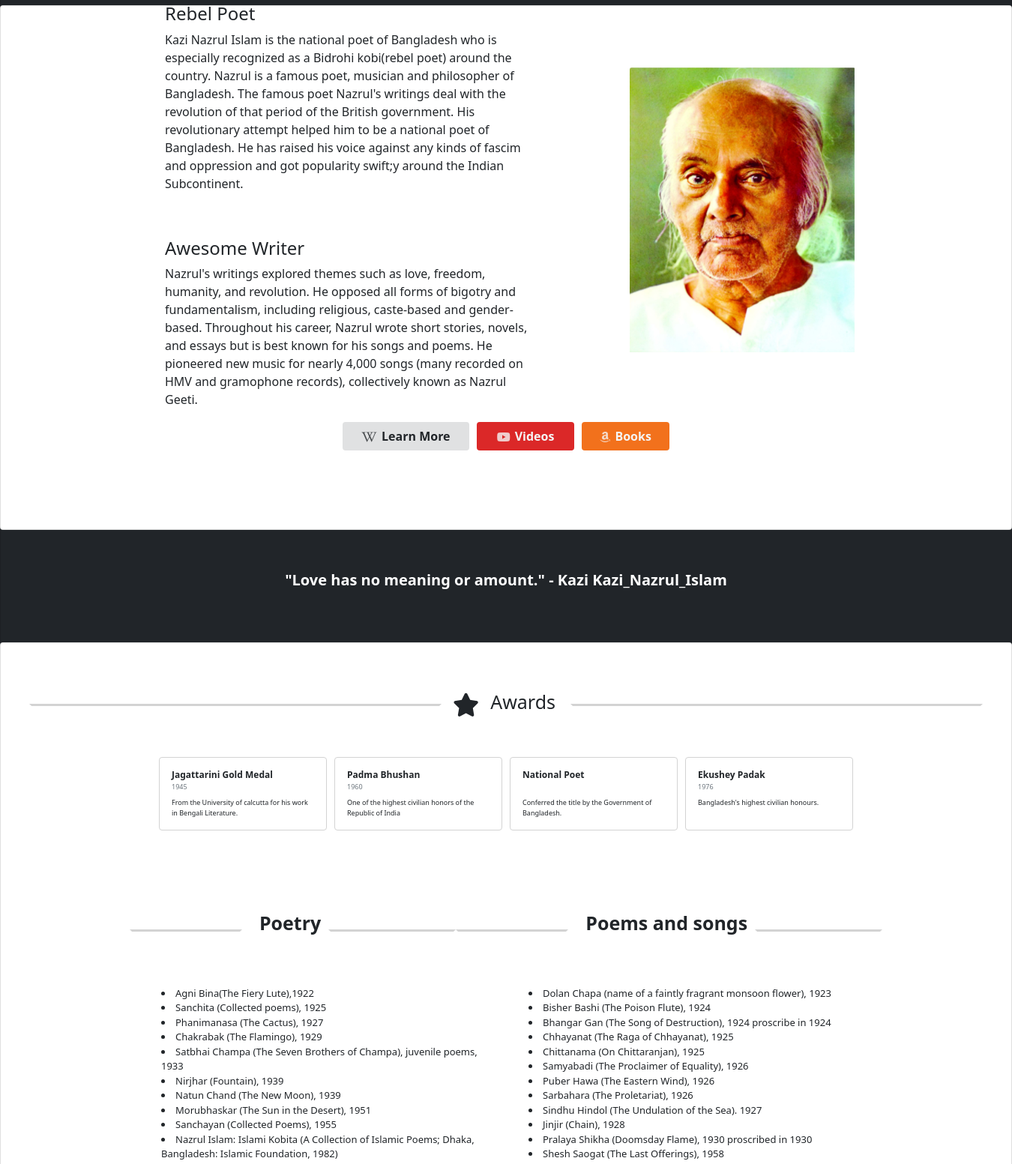
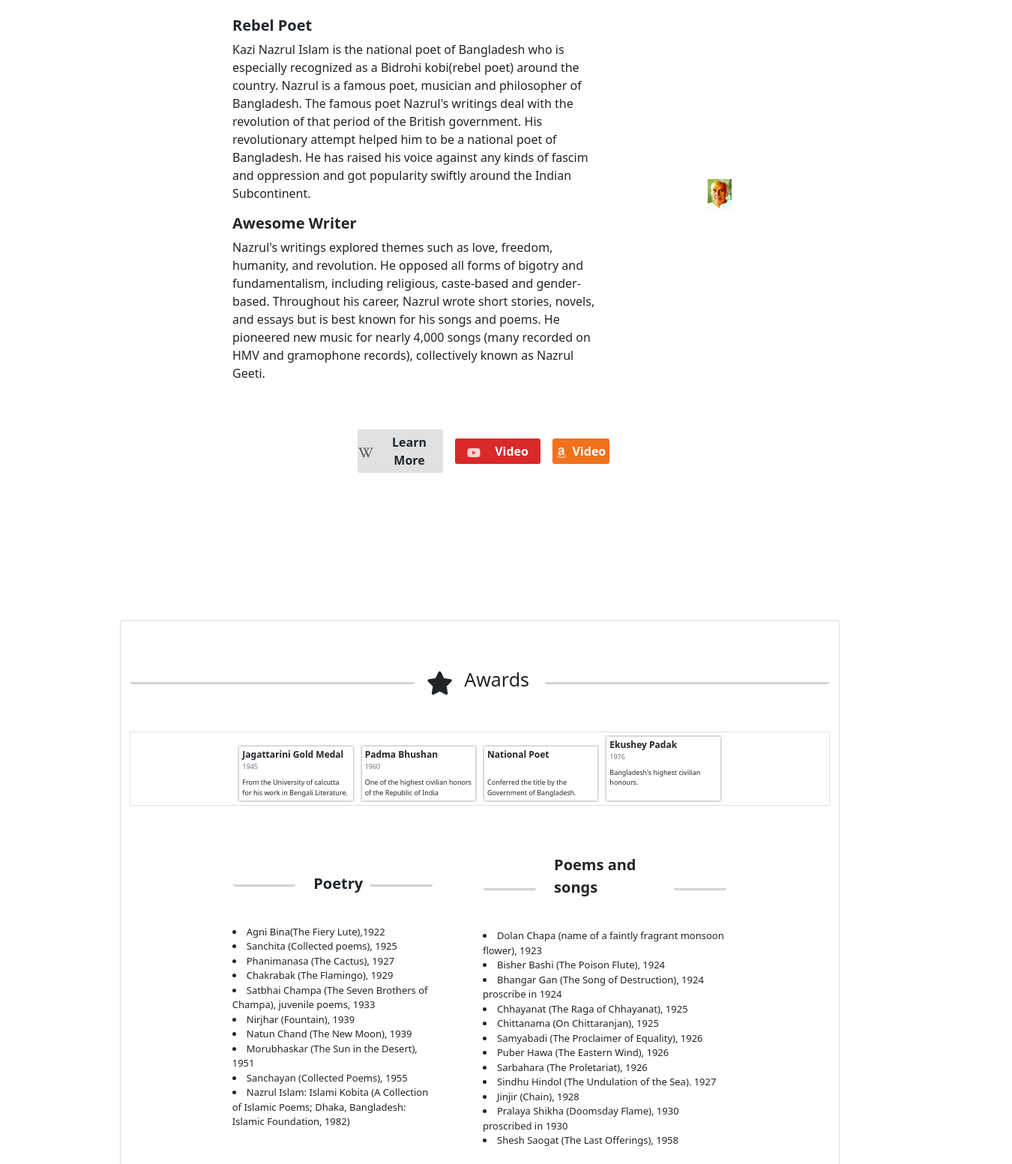
Before and after one commit to RashmiSudheendra/About-Poet, a plain HTML site: page index.html in a window 1280 px wide. Shown: the part 561-2114 px from the top of the page at 75% size, 1350 px wide, since content can reach past the window. Drawn offline with nearby package versions, Linux system fonts and the light colour scheme.

Commit message:
Update index.html

```diff
--- a/index.html
+++ b/index.html
@@ -18,7 +18,7 @@
     <link rel="stylesheet" href="style.css" />
   </head>
   <body>
-    <div class="card container-fluid" id="mainConatainer">
+    <div class="card border-0 container w-75" id="mainConatainer">
       <nav class="navbar navbar-expand navbar-dark bg-dark" id="nav">
         <div class="collapse navbar-collapse" id="navbarSupportedContent">
           <ul class="navbar-nav me-auto mb-2 mb-lg-0">
@@ -36,167 +36,144 @@
           </ul>
         </div>
       </nav>
-      <div id="header" class="d-flex justify-content-center align-items-center">
+      <div id="header" class="container d-flex justify-content-center align-items-center">
         <div>
-          <p id="name">Kazi Nazrul Islam</p>
-          <p id="discrip">The national poet of Bangladesh</p>
+          <p class="fs-1 fw-bold">Kazi Nazrul Islam</p>
+          <p class="fs-6">The national poet of Bangladesh</p>
         </div>
       </div>
-      <div id="sec1" class="card container-fluid d-flex justify-content-center align-items-center"style="width: 1350px; margin: 10px">
-        <div class="d-flex justify-content-center align-items-center"style="height: 550px">
-          <div id="content">
-            <div style="margin-bottom: 60px">
-              <h4>Rebel Poet</h4>
-              <p>
-                Kazi Nazrul Islam is the national poet of Bangladesh who is
+    </div>
+    <div id="sec1" class="card border-0 container w-75">
+        <div class="container ">
+          <div class="row w-75  g-1 align-items-center justify-content-center m-auto">
+            <div id="content" class="col-lg-6 col-xxl-6 col-xl-6">
+              <div class="container my-3 p-0">
+                <div id="secsub1" class="card border-0 w-auto p-0">
+                  <div class="card-body p-0">
+                    <h5 class="card-title fs-5 fw-bold p-0">Rebel Poet</h5>
+                    <p class="card-text p-0">Kazi Nazrul Islam is the national poet of Bangladesh who is
                       especially recognized as a Bidrohi kobi(rebel poet) around the
                       country. Nazrul is a famous poet, musician and philosopher of
                       Bangladesh. The famous poet Nazrul's writings deal with the
                       revolution of that period of the British government. His
                       revolutionary attempt helped him to be a national poet of
                       Bangladesh. He has raised his voice against any kinds of fascim
-                and oppression and got popularity swift;y around the Indian
-                Subcontinent.
-              </p>
+                      and oppression and got popularity swiftly around the Indian
+                      Subcontinent.</p>
                   </div>
-            <div>
-              <h4>Awesome Writer</h4>
-            <p>
-              Nazrul's writings explored themes such as love, freedom, humanity,
+                </div>
+              </div>
+              <div class="container mb-5 p-0 ">
+                <div id="secsub2" class="card border-0 w-auto p-0">
+                  <div class="card-body p-0">
+                    <h5 class="card-title fs-5 fw-bold p-0">Awesome Writer</h5>
+                    <p class="card-text p-0">Nazrul's writings explored themes such as love, freedom, humanity,
                       and revolution. He opposed all forms of bigotry and
                       fundamentalism, including religious, caste-based and gender-based.
                       Throughout his career, Nazrul wrote short stories, novels, and
                       essays but is best known for his songs and poems. He pioneered new
                       music for nearly 4,000 songs (many recorded on HMV and gramophone
-              records), collectively known as Nazrul Geeti.
-            </p>
+                      records), collectively known as Nazrul Geeti.</p>
                   </div>
                 </div>
-          <div id="pic">
-            <img
-              src="Kazi_Nazrul_Islam.png"
-              alt=""
-              width="300px"
-              ,
-              height="380px"
-              style="margin-bottom: 5px"
-            />
               </div>
             </div>
-        <div
-          class="container-fluid d-flex justify-content-center align-items-center"
-          style="margin-bottom: 100px"
-        >
-          <button type="button" class="btn" id="btn1">
+            <div class="col">
+              <img src="Kazi_Nazrul_Islam.png"alt=""class="img-fluid h-100 ms-3 mb-md-5 mb-sm-5 ps-5"style="width:80%;"/>
+            </div>
+          </div>
+        </div>
+        <div class="container d-flex justify-content-center align-items-center"style="margin-bottom: 7%">
+          <div class="row align-items-center justify-content-center w-50 m-auto">
+            <div class="col-md-3 col-lg-3 col-xl-3 col-xxl-3 p-0 mx-2">
+              <button type="button" class="btn w-100 rounded-1 h-25 p-0" id="btn1">
                 <div class="d-flex justify-content-evenly align-items-center">
-              <i
-                class="fa-brands fa-wikipedia-w"
-                id="icon3"
-                style="margin-top: 3px; width: 10%; height: 10%; opacity: 0.8"
-              ></i>
-              <p style="margin-bottom: 0px; font-weight: bold">Learn More</p>
+                  <i class="fa-brands fa-wikipedia-w mt-1"id="icon3"style="opacity: 0.8"></i>
+                  <p class="fs-6 fw-bold my-1 ps-1">Learn More</p>
                 </div>
               </button>
-          <button type="button" class="btn" id="btn2">
+            </div>
+            <div class="col-md-3 col-lg-3 col-xl-3 col-xxl-3 p-0 mx-2">
+              <button type="button" class="btn w-100 rounded-1 h-25 p-0" id="btn2">
                 <div class="d-flex justify-content-evenly align-items-center">
-              <i
-                class="fa-brands fa-youtube"
-                id="icon3"
-                style="
-                  margin-top: 3px;
-                  width: 10%;
-                  height: 10%;
-                  opacity: 0.8;
-                  color: whitesmoke;
-                "
-              ></i>
-              <p
-                style="margin-bottom: 0px; color: whitesmoke; font-weight: bold"
-              >
-                Videos
-              </p>
+                  <i class="fa-brands fa-youtube mt-1 py-1"id="icon3"style="color:white; opacity: 0.8"></i>
+                  <p class="fs-6 fw-bold my-1 ps-1 text-white">Video</p>
                 </div>
               </button>
-          <button type="button" class="btn" id="btn3">
+            </div>
+            <div class="col-md-2 col-lg-2 col-xl-2 col-xxl-2 p-0 mx-2">
+              <button type="button" class="btn w-100 rounded-1 h-25 p-0" id="btn3">
                 <div class="d-flex justify-content-evenly align-items-center">
-              <i
-                class="fa-brands fa-amazon"
-                id="icon3"
-                style="
-                  margin-top: 3px;
-                  width: 10%;
-                  height: 10%;
-                  opacity: 0.8;
-                  color: whitesmoke;
-                "
-              ></i>
-              <p
-                style="margin-bottom: 0px; color: whitesmoke; font-weight: bold"
-              >
-                Books
-              </p>
+                  <i class="fa-brands fa-amazon mt-1 py-1"id="icon3"style="color:white; opacity: 0.8"></i>
+                  <p class="fs-6 fw-bold my-1 ps-1 text-white">Video</p>
                 </div>
               </button>
             </div>
           </div>
-      <div id="sec2"class="container-fluid d-flex justify-content-center align-items-center"style="height: 130px">
-        <p id="text3" style="color: white">
+        </div>
+    </div>
+    <div id="sec2" class="card border-0 container w-75 ">
+        <p id="text3" class="m-5">
           "Love has no meaning or amount." - Kazi Kazi_Nazrul_Islam
         </p>
     </div>
-      <div id="sec3" class="card d-flex justify-content-center align-items-center"style="width: 1350px; margin: 10px">
+    <div id="sec3" class="card container w-75">
         <div id="sec31"style="height: auto;">
           <div class="d-flex justify-content-center align-items-end">
             <div id="lineleft" class="d-flex align-items-end" style="margin-bottom: 60px;margin-top: 40px;"></div>
             <span class="d-flex justify-content-between align-items-center" style="margin-bottom: 20px;margin-top: 40px;"><i class="fa-solid fa-star fa-lg" style="color: rgb(33, 37, 41); vertical-align: top"></i><p style="margin: 20px 20px 30px 15px">Awards</p></span>
             <div id="lineright" class="d-flex align-items-end" style="margin-bottom: 60px;margin-top: 40px;"></div>
           </div>
-          <div id="awardsdiscrip" class="d-flex justify-content-center align-items-end" style="margin-bottom: 70px;">
-            <div class="card" id="c1" style="width: 14rem;margin:5px;">
-              <div class="card-body">
-                <h5 class="card-title"style="font-size:12px; font-weight:bold;">Jagattarini Gold Medal</h5>
+          <div id="awardsdiscrip" class="container">
+            <div class="row w-lg-100 w-md-75 border d-flex justify-content-center align-items-end">
+              <div class="col-sm-4 col-md-2 col-lg-2 col-xl-2 col-xxl-2 m-1 p-0 border">
+                <div class="card container w-100 m-lg-0 p-0" id="c1">
+                  <div class="card-body p-1">
+                    <h5 class="card-title fw-bold"style="font-size:12px;">Jagattarini Gold Medal</h5>
                     <h6 class="card-subtitle mb-2 text-muted"style="font-size:9px;">1945</h6>
                     <p class="card-text" id="card1">From the University of calcutta for his work in Bengali Literature.</p>
                   </div>
                 </div>
-            <div class="card" id="c2" style="width: 14rem;margin:5px;">
-              <div class="card-body">
-                <h5 class="card-title"style="font-size:12px; font-weight:bold;">Padma Bhushan</h5>
+              </div>
+              <div class="col-sm-4 col-md-2 col-lg-2 col-xl-2 col-xxl-2 m-1 p-0 border">
+                <div class="card container w-100 m-lg-0 p-0" id="c2">
+                  <div class="card-body p-1">
+                    <h5 class="card-title fw-bold"style="font-size:12px;">Padma Bhushan</h5>
                     <h6 class="card-subtitle mb-2 text-muted"style="font-size:9px;">1960</h6>
                     <p class="card-text" id="card2">One of the highest civilian honors of the Republic of India</p>
                   </div>
                 </div>
-            <div class="card" id="c3" style="width: 14rem;margin:5px;">
-              <div class="card-body">
-                <h5 class="card-title"style="font-size:12px; font-weight:bold;">National Poet</h5>
+              </div>
+              <div class="col-sm-4 col-md-2 col-lg-2 col-xl-2 col-xxl-2 m-1 p-0 border">
+                <div class="card container w-100 m-lg-0 p-0" id="c3">
+                  <div class="card-body p-1">
+                    <h5 class="card-title fw-bold"style="font-size:12px;">National Poet</h5>
                     <h6 class="card-subtitle mb-2 text-muted"style="font-size:9px;"><br></h6>
                     <p class="card-text" id="card3">Conferred the title by the Government of Bangladesh.</p>
                   </div>
                 </div>
-            <div class="card" id="c4"style="width: 14rem;margin:5px;">
-              <div class="card-body">
-                <h5 class="card-title"style="font-size:12px; font-weight:bold;">Ekushey Padak</h5>
+              </div>
+              <div class="col-sm-4 col-md-2 col-lg-2 col-xl-2 col-xxl-2 m-1 p-0 border">
+                <div class="card container w-100 m-lg-0 p-0" id="c4">
+                  <div class="card-body p-1">
+                    <h5 class="card-title fw-bold"style="font-size:12px;">Ekushey Padak</h5>
                     <h6 class="card-subtitle mb-2 text-muted"style="font-size:9px;">1976</h6>
                     <p class="card-text" id="card4">Bangladesh's highest civilian honours.</br></br></p>
                   </div>
                 </div>
               </div>
             </div>
-        <div id="sec32"style="margin-bottom: 100px">
-          <div class="d-flex justify-content-between align-items-center">
-            <div class="d-flex justify-content-center align-items-end">
-              <div id="linel" class="d-flex align-items-end" style="margin-bottom: 30px;margin-top: 15px;"></div>
-              <span class="d-flex justify-content-between align-items-center" style="margin-bottom: 10px;margin-top: 20px;"><p id="poetry" style="margin: 10px 10px 15px 8px">Poetry</p></span>
-              <div id="liner" class="d-flex align-items-end" style="margin-bottom: 30px;margin-top: 15px;"></div>
-            </div>
-            <div class="d-flex justify-content-center align-items-end">
-              <div id="linel" class="d-flex align-items-end" style="margin-bottom: 30px;margin-top: 15px;"></div>
-              <span class="d-flex justify-content-between align-items-center" style="margin-bottom: 10px;margin-top: 20px;"><p id="pands" style="margin: 10px 10px 15px 8px">Poems and songs</p></span>
-              <div id="liner" class="d-flex align-items-end" style="margin-bottom: 30px;margin-top: 15px;"></div>
           </div>
         </div>
-          <div class="d-flex justify-content-center" style="margin: 10px">
-            <div style="width:430px; margin: 30px">
+        <div id="sec32"style="margin-bottom: 100px">
+          <div class="row w-75 justify-content-between align-items-center m-auto">
+            <div class="col-md-5 col-lg-5 col-xl-5 col-xxl-5 m-2">
+              <div class="d-flex justify-content-center align-items-end">
+                <div id="linel" class="d-flex align-items-end mb-5 mt-3 w-50"></div>
+                <span class="d-flex justify-content-between align-items-center p-2 mb-3 mt-5"><p id="poetry" class="fs-5 fw-bold">Poetry</p></span>
+                <div id="liner" class="d-flex align-items-end mb-5 mt-3 w-50"></div>
+              </div>
+              <div class="w-100 me-lg-3 m-md-auto m-sm-auto">
                 <li>Agni Bina(The Fiery Lute),1922</li>
                 <li>Sanchita (Collected poems), 1925</li>
                 <li>Phanimanasa (The Cactus), 1927</li>
@@ -208,7 +185,14 @@
                 <li>Sanchayan (Collected Poems), 1955</li>
                 <li>Nazrul Islam: Islami Kobita (A Collection of Islamic Poems; Dhaka, Bangladesh: Islamic Foundation, 1982)</li>
               </div>
-            <div style="width:430px;margin: 30px">
+            </div>
+            <div class="col-md-6 col-lg-6 col-xl-6 col-xxl-6 m-2">
+              <div class="d-flex justify-content-center align-items-end">
+                <div id="linel" class="d-flex align-items-end mb-5 mt-2 w-25"></div>
+                <span class="d-flex justify-content-between align-items-center p-2 mb-3 mt-5"><p id="pands" class="fs-5 fw-bold">Poems and songs</p></span>
+                <div id="liner" class="d-flex align-items-end mb-5 mt-2 w-25"></div>
+              </div>
+              <div class="w-100 me-lg-3 m-md-auto m-sm-auto">
                 <li>Dolan Chapa (name of a faintly fragrant monsoon flower), 1923</li>
                 <li>Bisher Bashi (The Poison Flute), 1924</li>
                 <li>Bhangar Gan (The Song of Destruction), 1924 proscribe in 1924</li>
@@ -225,20 +209,28 @@
             </div>
           </div>
         </div>
-      <div id="footer" class="d-flex justify-content-between align-items-center"style="height: 200px;margin:0px 170px;">
-        <div id="f1">
+    </div>
+    <div id="footer" class="card container w-75">
+      <div class="row m-5">
+        <div id="f1" class="col-md-4 col-lg-4 col-xl-4 col-xxl-4 m-lg-0 m-md-2 m-sm-2">
+          <div class="w-75">
             <p id="fhead1">About the author</p>
             <P id="ftext1">Made by <spang>Md.Abu Taher</spang> for a Freecodecamp tribute challange.</P>
           </div>
-        <div id="f2">
+        </div>
+        <div id="f2" class="col-md-3 col-lg-3 col-xl-3 col-xxl-3 m-lg-0 m-md-2 m-sm-2">
+          <div class="w-75">
             <p id="fhead2">Techs Used</p>
-          <P id="ftext1"><spang>Sementic UI</spang></P>
+            <P id="ftext1"><spang>Sementic UI<br><br></spang></P>
           </div>
-        <div id="f3">
+        </div>
+        <div id="f3" class="col-md-5 col-lg-5 col-xl-5 col-xxl-5 m-lg-0 m-md-2 m-sm-2">
+          <div class="w-75">
             <p id="fhead3">Content Disclaimer</p>
             <P id="ftext1">The content of this website is mostly copied from <spanb>wikipedia, BiographyBD, Thefamouspeople</spanb>. Original credits goes to the respective authors.</P>
           </div>
         </div>
       </div>
+    </div>
   </body>
 </html>
```
Lines whose indentation alone changed are shown as unchanged.
